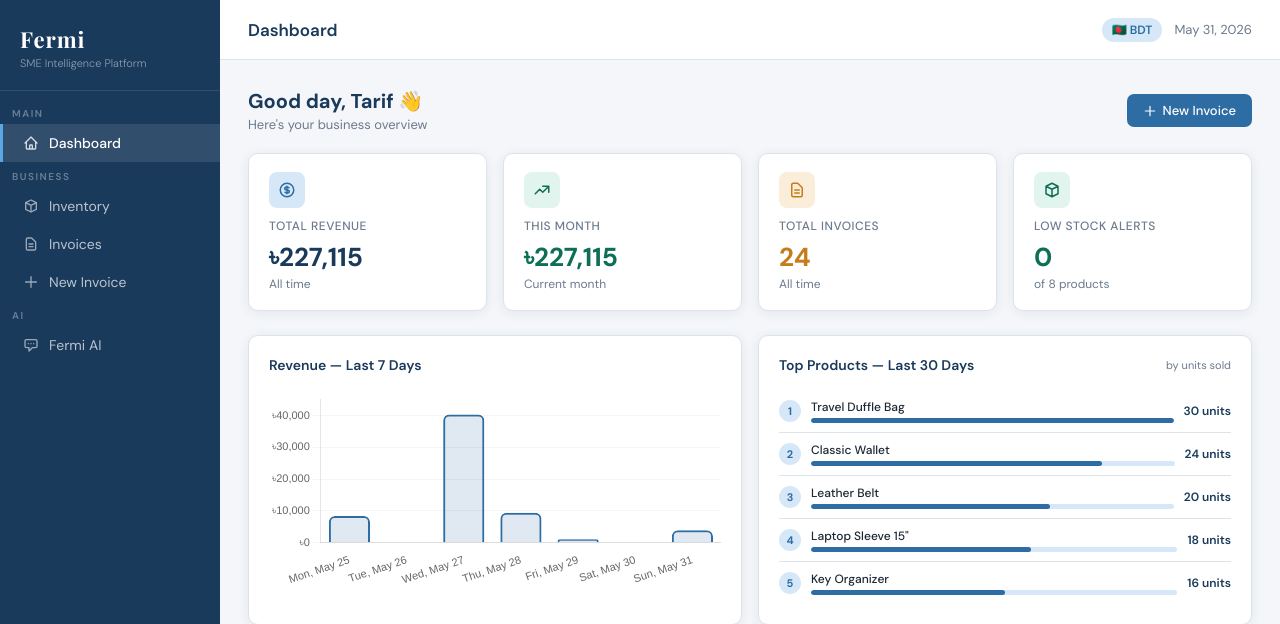
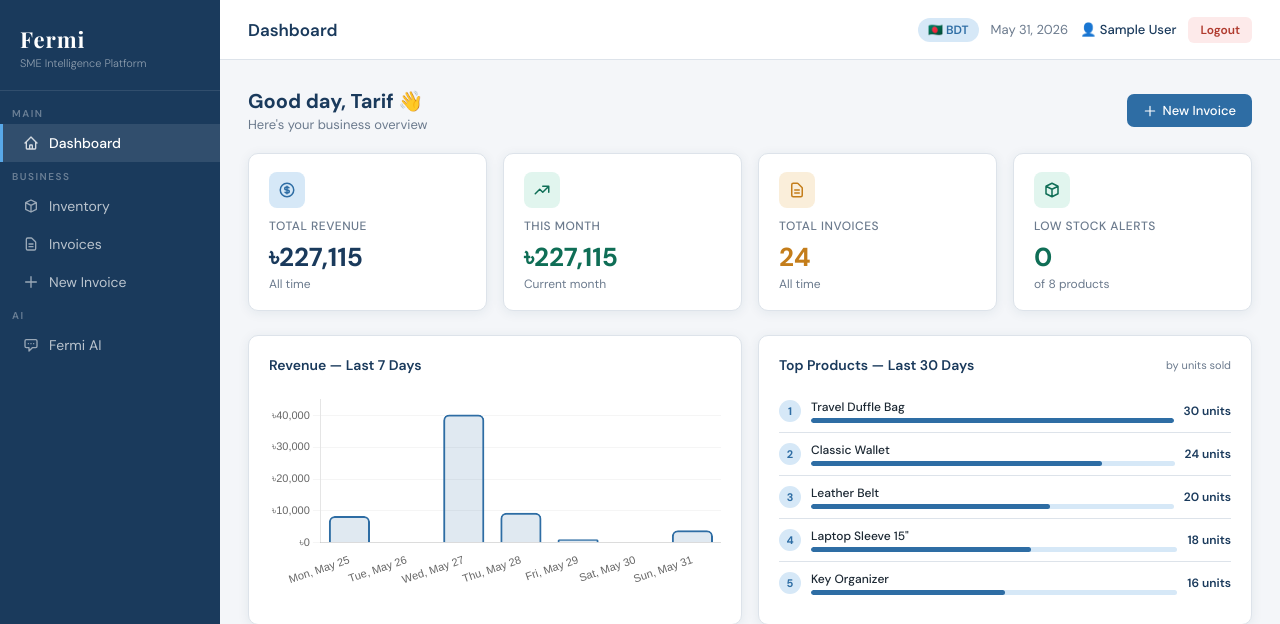
Before and after one commit to tarifuli/Fermi, a Flask app: page / in a window 1280 px wide. Shown: the top 624 px of the page. Run offline with Flask 3, Linux system fonts and the light colour scheme; the visitor is signed in with stand-in values (Sample User, id 1); data comes from the database, SQL or seed files in the repository.

Commit message:
Update base template with logout button
Added user session display and logout link to the topbar.

```diff
--- a/templates/base.html
+++ b/templates/base.html
@@ -169,6 +169,10 @@
     <div class="topbar-right">
       <span class="badge-blue">🇧🇩 BDT</span>
       <span style="font-size:13px;color:var(--muted);">{{ now }}</span>
+      {% if session.user_name %}
+      <span style="font-size:13px;font-weight:500;color:var(--navy);">👤 {{ session.user_name }}</span>
+      <a href="/logout" style="font-size:12px;padding:5px 12px;background:var(--rose);color:var(--red);border-radius:6px;text-decoration:none;font-weight:600;">Logout</a>
+      {% endif %}
     </div>
   </div>
   <div class="content">
```
